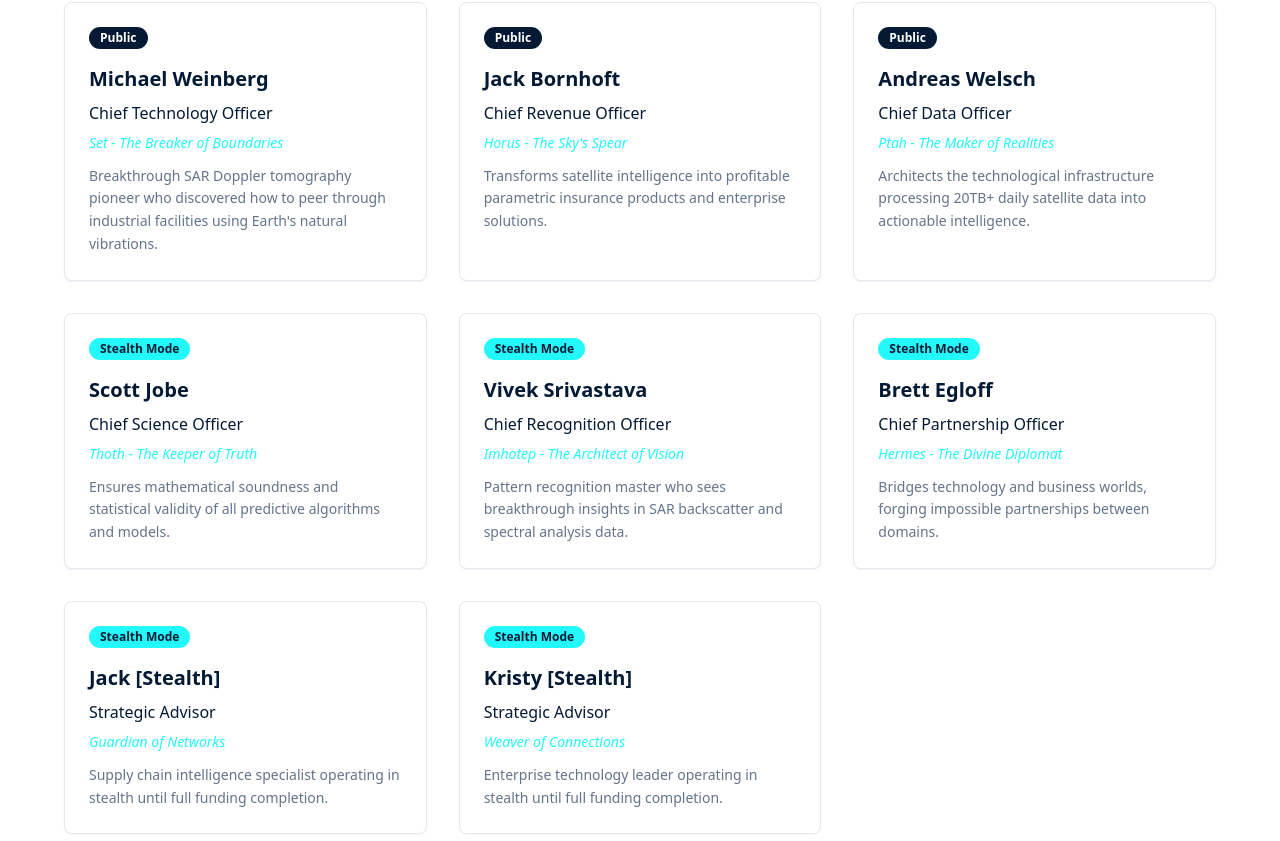
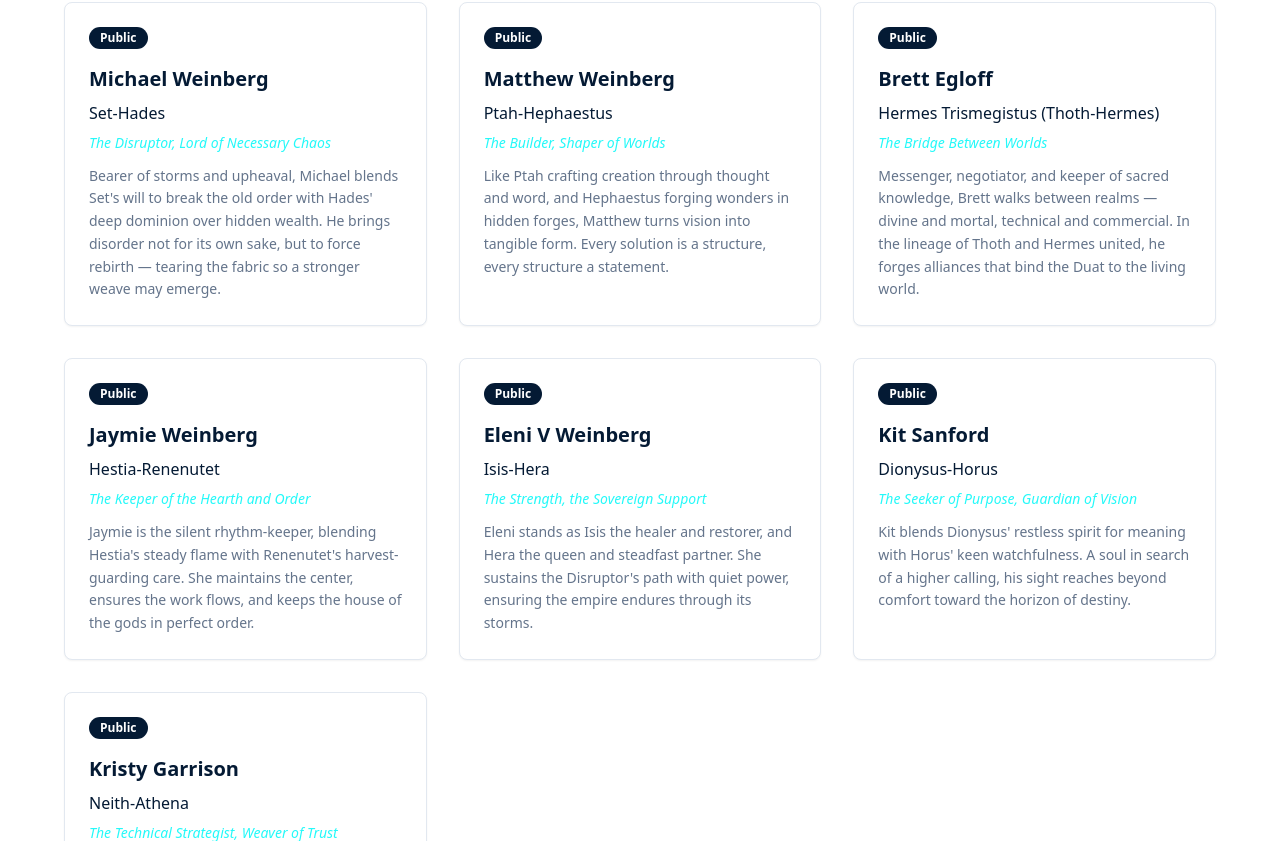
Before and after one commit to skanamike/duat-action-flow-94, a React (Vite) app: page /company in a window 1280 px wide. Shown: the part 1919-2760 px from the top of the page. Built offline with nearby package versions, Linux system fonts and the light colour scheme.

Commit message:
Update Pantheon with new details
Updated the Company page with the provided Pantheon details, including new leadership roles and descriptions.

```diff
--- a/src/pages/Company.tsx
+++ b/src/pages/Company.tsx
@@ -29,59 +29,52 @@ const Company = () => {
   const leadership = [
     {
       name: "Michael Weinberg",
-      role: "Chief Technology Officer",
-      deity: "Set - The Breaker of Boundaries",
-      description: "Breakthrough SAR Doppler tomography pioneer who discovered how to peer through industrial facilities using Earth's natural vibrations.",
+      role: "Set-Hades",
+      deity: "The Disruptor, Lord of Necessary Chaos",
+      description: "Bearer of storms and upheaval, Michael blends Set's will to break the old order with Hades' deep dominion over hidden wealth. He brings disorder not for its own sake, but to force rebirth — tearing the fabric so a stronger weave may emerge.",
       status: "public"
     },
     {
-      name: "Jack Bornhoft",
-      role: "Chief Revenue Officer",
-      deity: "Horus - The Sky's Spear",
-      description: "Transforms satellite intelligence into profitable parametric insurance products and enterprise solutions.",
+      name: "Matthew Weinberg",
+      role: "Ptah-Hephaestus",
+      deity: "The Builder, Shaper of Worlds",
+      description: "Like Ptah crafting creation through thought and word, and Hephaestus forging wonders in hidden forges, Matthew turns vision into tangible form. Every solution is a structure, every structure a statement.",
       status: "public"
     },
     {
-      name: "Andreas Welsch",
-      role: "Chief Data Officer",
-      deity: "Ptah - The Maker of Realities",
-      description: "Architects the technological infrastructure processing 20TB+ daily satellite data into actionable intelligence.",
+      name: "Brett Egloff",
+      role: "Hermes Trismegistus (Thoth-Hermes)",
+      deity: "The Bridge Between Worlds",
+      description: "Messenger, negotiator, and keeper of sacred knowledge, Brett walks between realms — divine and mortal, technical and commercial. In the lineage of Thoth and Hermes united, he forges alliances that bind the Duat to the living world.",
       status: "public"
     },
     {
-      name: "Scott Jobe",
-      role: "Chief Science Officer",
-      deity: "Thoth - The Keeper of Truth",
-      description: "Ensures mathematical soundness and statistical validity of all predictive algorithms and models.",
-      status: "stealth"
+      name: "Jaymie Weinberg",
+      role: "Hestia-Renenutet",
+      deity: "The Keeper of the Hearth and Order",
+      description: "Jaymie is the silent rhythm-keeper, blending Hestia's steady flame with Renenutet's harvest-guarding care. She maintains the center, ensures the work flows, and keeps the house of the gods in perfect order.",
+      status: "public"
     },
     {
-      name: "Vivek Srivastava",
-      role: "Chief Recognition Officer",
-      deity: "Imhotep - The Architect of Vision",
-      description: "Pattern recognition master who sees breakthrough insights in SAR backscatter and spectral analysis data.",
-      status: "stealth"
+      name: "Eleni V Weinberg",
+      role: "Isis-Hera",
+      deity: "The Strength, the Sovereign Support",
+      description: "Eleni stands as Isis the healer and restorer, and Hera the queen and steadfast partner. She sustains the Disruptor's path with quiet power, ensuring the empire endures through its storms.",
+      status: "public"
     },
     {
-      name: "Brett Egloff",
-      role: "Chief Partnership Officer",
-      deity: "Hermes - The Divine Diplomat",
-      description: "Bridges technology and business worlds, forging impossible partnerships between domains.",
-      status: "stealth"
+      name: "Kit Sanford",
+      role: "Dionysus-Horus",
+      deity: "The Seeker of Purpose, Guardian of Vision",
+      description: "Kit blends Dionysus' restless spirit for meaning with Horus' keen watchfulness. A soul in search of a higher calling, his sight reaches beyond comfort toward the horizon of destiny.",
+      status: "public"
     },
     {
-      name: "Jack [Stealth]",
-      role: "Strategic Advisor",
-      deity: "Guardian of Networks",
-      description: "Supply chain intelligence specialist operating in stealth until full funding completion.",
-      status: "stealth"
-    },
-    {
-      name: "Kristy [Stealth]",
-      role: "Strategic Advisor",
-      deity: "Weaver of Connections",
-      description: "Enterprise technology leader operating in stealth until full funding completion.",
-      status: "stealth"
+      name: "Kristy Garrison",
+      role: "Neith-Athena",
+      deity: "The Technical Strategist, Weaver of Trust",
+      description: "A warrior of wisdom, Kristy is the armorer of belief. With Neith's weaving of reality and Athena's precision of strategy, she equips every prospect's champions with the tools and confidence to stand in the light of proof.",
+      status: "public"
     }
   ];
 
```
